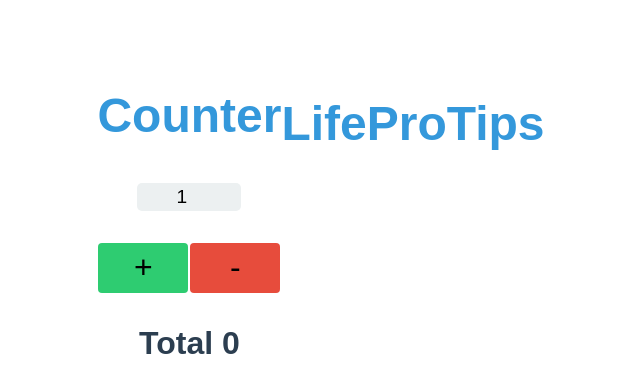
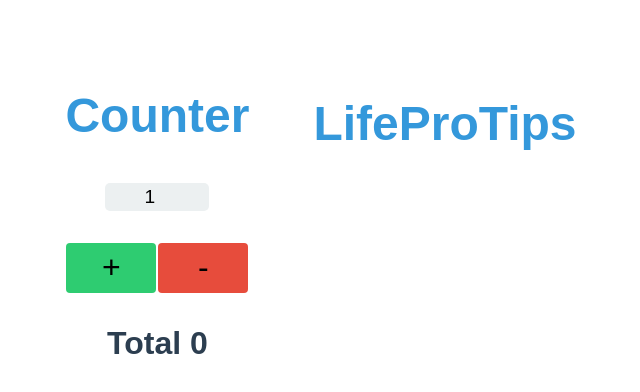
Before and after one commit to fredhawk/tally-quote, a React (Create React App) app: page / in a window 1280 px wide. Shown: the top 392 px of the page, without its empty margins (319-959 px from the left). Built offline with nearby package versions, Linux system fonts and the light colour scheme; no server answers.

Commit message:
Add spacing between components

```diff
--- a/src/containers/Counter.css
+++ b/src/containers/Counter.css
@@ -1,6 +1,8 @@
 .Counter {
   padding-top: 3rem;
   max-width: 600px;
+  margin-left: 2rem;
+  margin-right: 2rem;
 }
 
 .Counter-title {
--- a/src/containers/LifeProTips.css
+++ b/src/containers/LifeProTips.css
@@ -1,15 +1,13 @@
 .LPT {
   padding-top: 3rem;
   max-width: 600px;
+  margin-left: 2rem;
+  margin-right: 2rem;
 }
 
 .LPT-tip {
   color: #2c3e50;
   font-size: 1.2rem;
-  /* display: flex;
-  flex-flow: column;
-  justify-content: center;
-  align-items: center; */
 }
 
 .LPT-title {
@@ -18,7 +16,6 @@
 }
 
 .LPT-text {
-  /* width: 300px; */
   padding-left: 1.5rem;
   padding-right: 1.5rem;
   line-height: 1.8rem;
```
